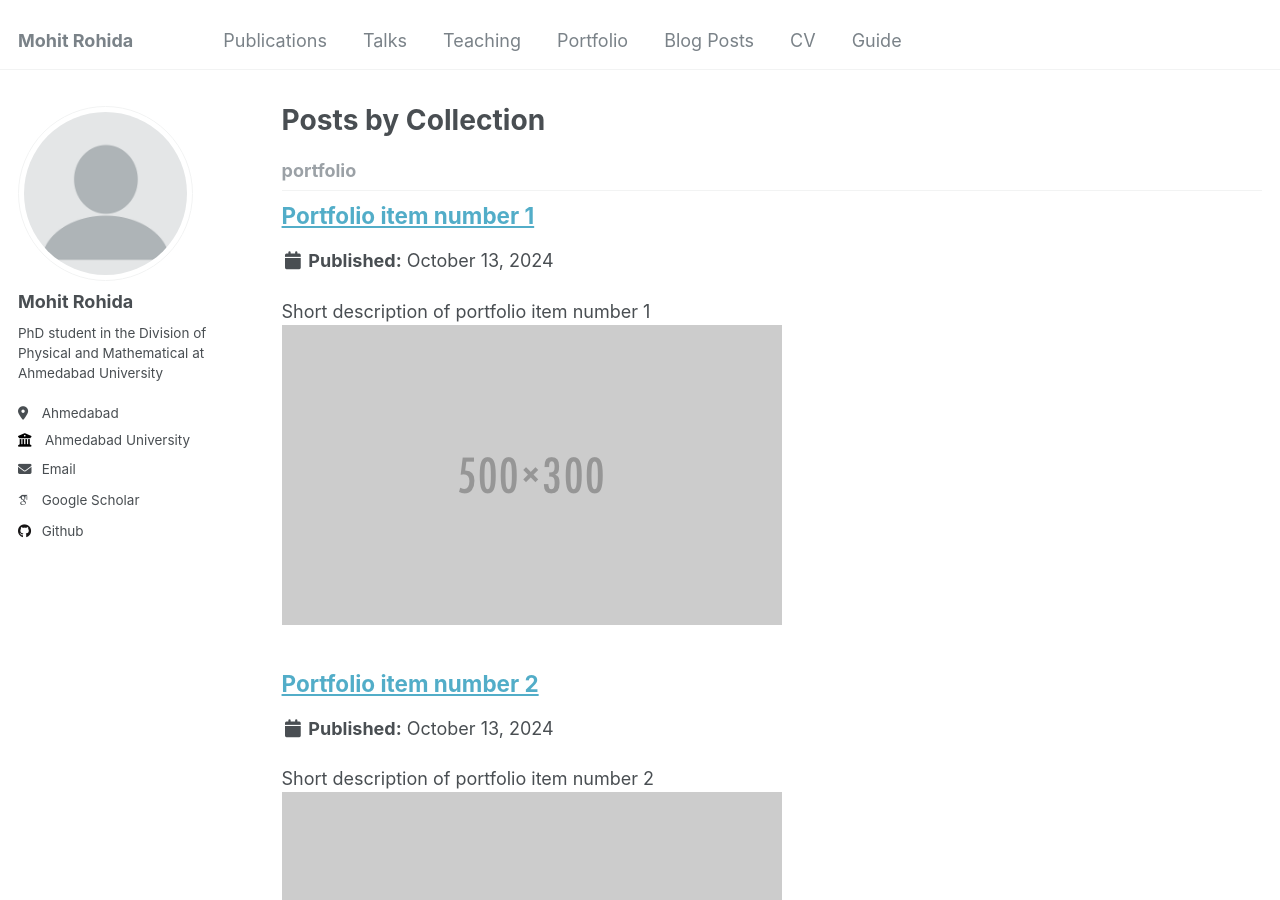
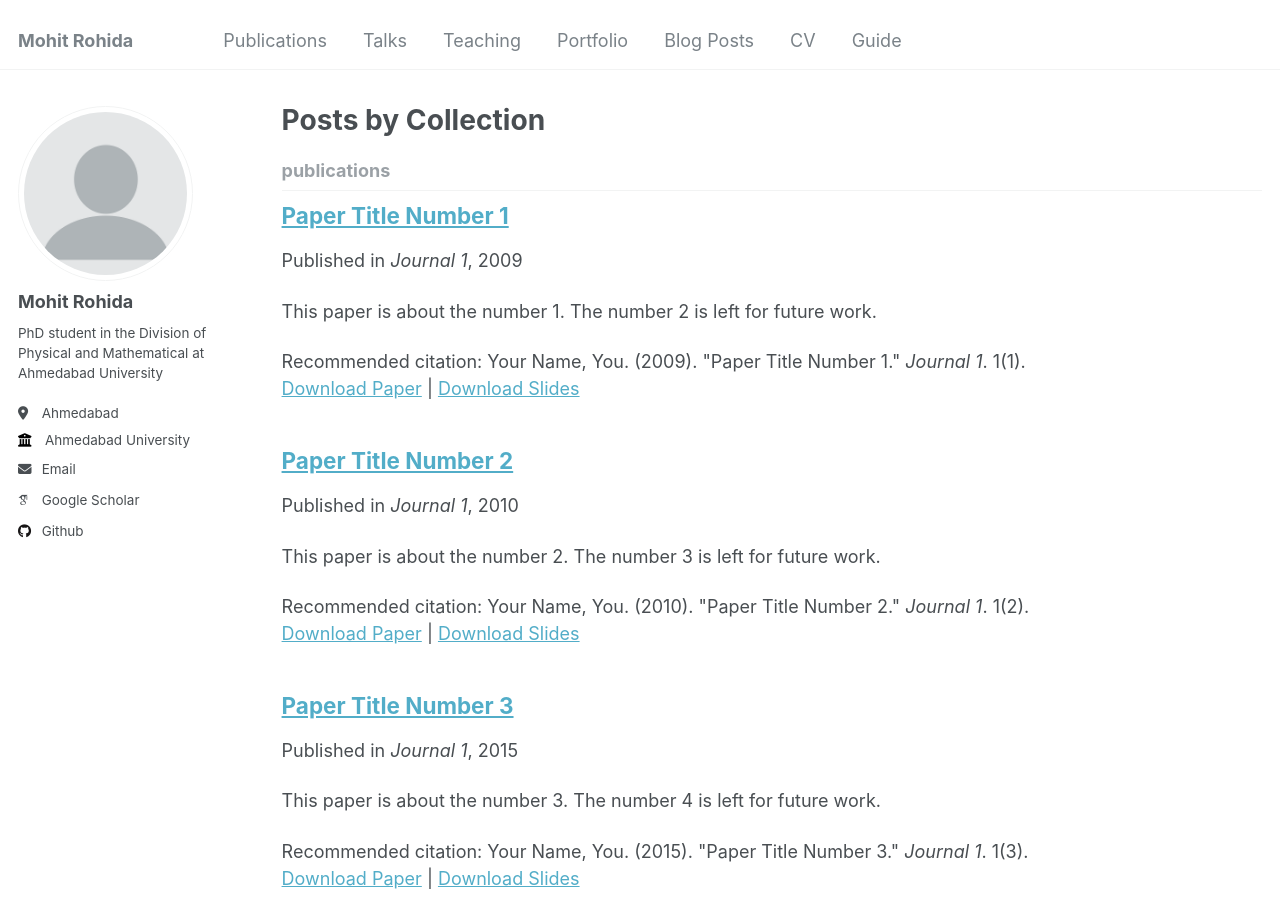
Before and after one commit to MRohida/Mohit-Rohida, a Jekyll site: the page built from _pages/collection-archive.html, in a window 1280 px wide and 900 px high. Built offline with Jekyll 4.4.1, drawn with Linux system fonts in a browser that asks for light colours; some web fonts are replaced; part of the change alters nothing that is shown.

Commit message:
Update _config.yml

```diff
--- a/_config.yml
+++ b/_config.yml
@@ -215,9 +215,9 @@ collections:
   publications:
     output: true
     permalink: /:collection/:path/
-  portfolio:
-    output: true
-    permalink: /:collection/:path/
+  # portfolio:
+  #   output: true
+  #   permalink: /:collection/:path/
   talks:
     output: true
     permalink: /:collection/:path/
@@ -290,7 +290,7 @@ sass:
 permalink: /:categories/:title/
 # paginate: 5 # amount of posts to show
 # paginate_path: /page:num/
-timezone: America/Los_Angeles # http://en.wikipedia.org/wiki/List_of_tz_database_time_zones
+timezone: Asia/Kolkata # http://en.wikipedia.org/wiki/List_of_tz_database_time_zones
 
 
 # Plugins
```
